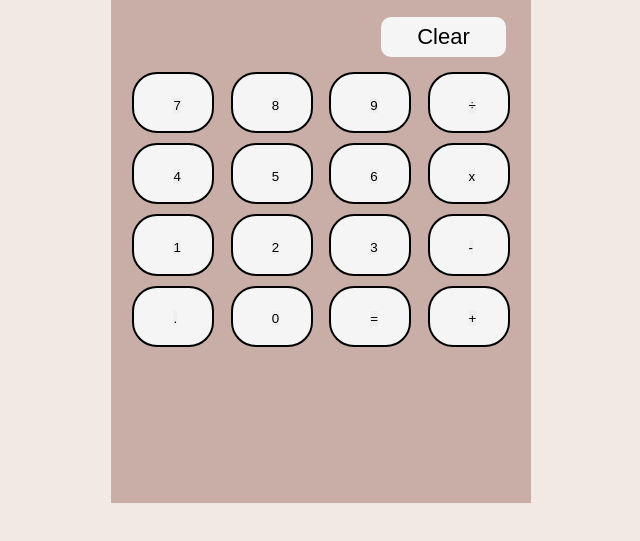
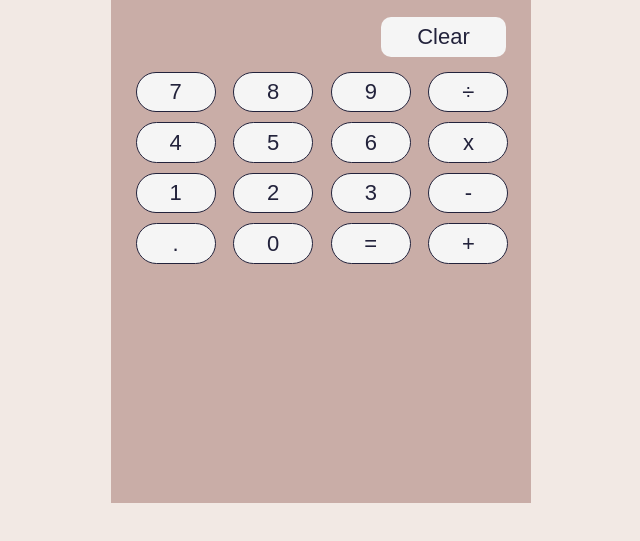
Before and after one commit to vkmx/odin-calculator, a plain HTML site: page index.html in a window 1280 px wide. Shown: the part 157-698 px from the top of the page, without its empty margins (319-959 px from the left). Drawn offline with nearby package versions, Linux system fonts and the light colour scheme.

Commit message:
Adjust styles to match the new button markup

```diff
--- a/style.css
+++ b/style.css
@@ -46,19 +46,24 @@
     text-align: right;
 }
 
+button {
+    background-color: whitesmoke;
+    color: #22223B;
+}
+
+button:hover {
+    background-color: white;
+    cursor: pointer;
+}
+
 .clear button {
     padding: 7px 20px;
     font-size: 22px;
     border-radius: 10px;
-    background-color: whitesmoke;
     width: 125px;
     margin: 10px 15px;
 }
 
-.clear button:hover {
-    background-color: white;
-    cursor: pointer;
-}
 
 .buttons {
     display: flex;
@@ -70,13 +75,15 @@
 
 .buttons .key {
     text-align: center;
-    font-size: 22px;
     width: 20%;
-    background-color: whitesmoke;
-    color: #22223B;
-    border-radius: 25px;
     box-sizing: border-box;
     flex: 0 1 auto;
-    padding: 4% 10%;
-    border: 2px solid black;
 }
+
+.buttons .key button {
+    font-size: 22px;
+    border-radius: 25px;
+    padding: 8% 10%;
+    border: 1px solid #22223B;
+    width: 80px;
+}
```
